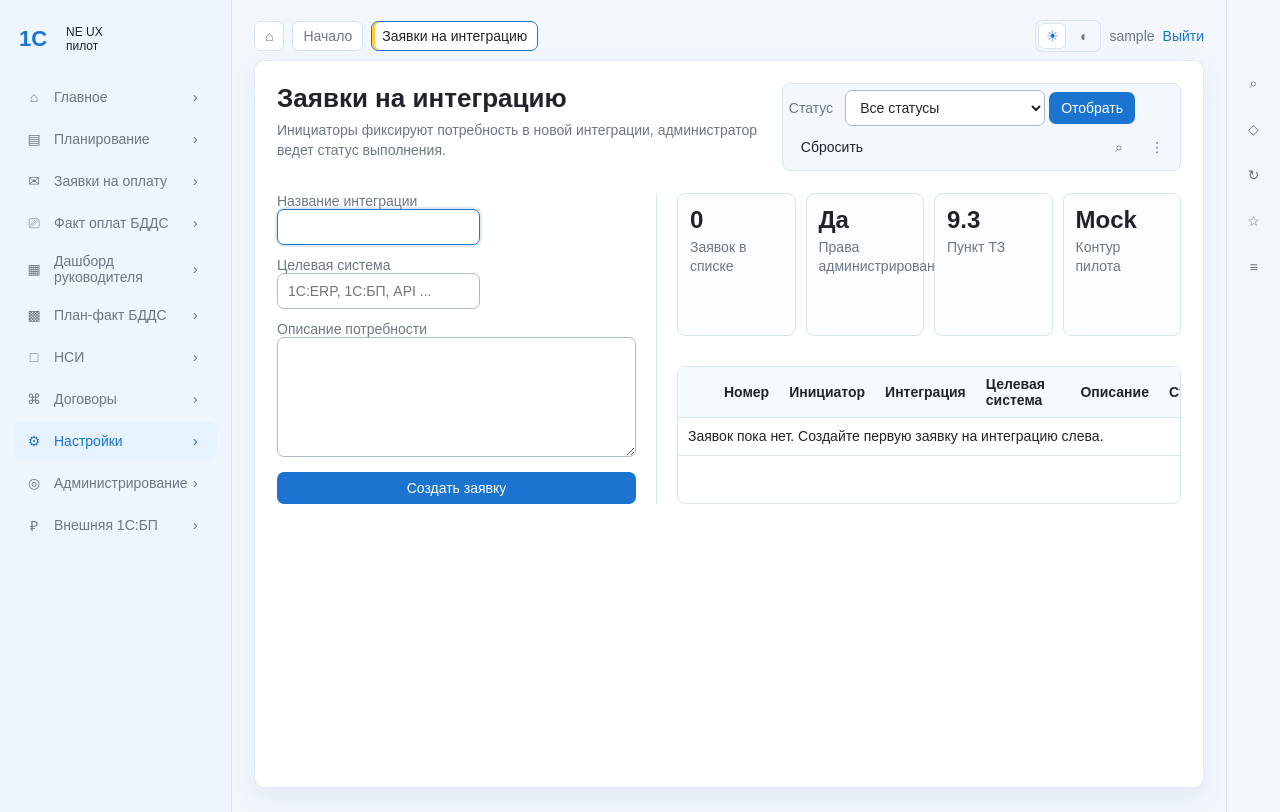
After one commit to vldsmelov/neux1c, a Django app: page /settings/integration-requests/ in a window 1280 px wide. The commit adds this page. Run offline with Django 5.2, Linux system fonts and the light colour scheme; the visitor is signed in with stand-in values (Sample User, id 1); data comes from the database, SQL or seed files in the repository; data that the repository does not hold is empty.

Commit message:
feat: add integration request workflow for admin setup

```diff
--- a/config/urls.py
+++ b/config/urls.py
@@ -8,6 +8,7 @@ from core.views import (
     contracts_tree,
     external_accounting,
     healthz,
+    integration_requests,
     manager_dashboard,
     nsi_dashboard,
     payment_facts,
@@ -33,6 +34,7 @@ urlpatterns = [
     path("login/", RoleAwareLoginView.as_view(), name="login"),
     path("logout/", LogoutView.as_view(), name="logout"),
     path("settings/theme/", set_theme_mode, name="set_theme_mode"),
+    path("settings/integration-requests/", integration_requests, name="integration_requests"),
     path("healthz/", healthz, name="healthz"),
     path("admin/", admin.site.urls),
 ]
--- a/core/services/access_control.py
+++ b/core/services/access_control.py
@@ -17,6 +17,7 @@ from core.models import (
     Currency,
     Department,
     ExternalPaymentDocument,
+    IntegrationRequest,
     Nomenclature,
     Organization,
     PaymentFact,
@@ -56,6 +57,7 @@ REFERENCE_MODELS = [
     BudgetLimitAdjustmentMonth,
     PaymentRequest,
     PaymentRequestControlSettings,
+    IntegrationRequest,
     ExternalPaymentDocument,
     SyncRun,
 ]
--- a/core/views.py
+++ b/core/views.py
@@ -24,6 +24,8 @@ from .models import (
     Counterparty,
     Currency,
     Department,
+    IntegrationRequest,
+    IntegrationRequestStatus,
     Nomenclature,
     Organization,
     PaymentFact,
@@ -49,6 +51,7 @@ from .services.budget_planning import (
 from .services.contract_reservations import build_contract_reservation_rows, build_contract_reservation_summary
 from .services.contract_tree import ContractTreeFilters, build_contract_tree
 from .services.external_accounting import paid_amount_for_contract, pay_contract, remaining_contract_amount
+from .services.integration_requests import create_integration_request, update_integration_request_status
 from .services.manager_dashboard import build_manager_dashboard
 from .services.payment_requests import (
     approve_payment_request,
@@ -92,6 +95,52 @@ def set_theme_mode(request):
 
 
 @role_required(UserRole.ADMINISTRATOR, UserRole.ECONOMIST, UserRole.MANAGER)
+def integration_requests(request):
+    if request.method == "POST":
+        action = request.POST.get("action")
+        try:
+            if action == "create":
+                create_integration_request(
+                    requested_by=request.user,
+                    integration_name=request.POST.get("integration_name", ""),
+                    target_system=request.POST.get("target_system", ""),
+                    description=request.POST.get("description", ""),
+                )
+                messages.success(request, "Заявка на интеграцию создана")
+            elif action == "set_status":
+                if not _is_administrator(request.user):
+                    raise ValueError("Изменять статус заявки может только администратор")
+                update_integration_request_status(
+                    request=get_object_or_404(IntegrationRequest, pk=request.POST.get("request_id")),
+                    admin_user=request.user,
+                    status=request.POST.get("status", ""),
+                    admin_comment=request.POST.get("admin_comment", ""),
+                )
+                messages.success(request, "Статус заявки обновлен")
+        except ValueError as exc:
+            messages.error(request, str(exc))
+        return redirect("integration_requests")
+
+    selected_status = (request.GET.get("status") or "").strip()
+    if selected_status not in IntegrationRequestStatus.values:
+        selected_status = ""
+
+    requests_query = IntegrationRequest.objects.select_related("requested_by", "assigned_admin")
+    if selected_status:
+        requests_query = requests_query.filter(status=selected_status)
+    requests_list = list(requests_query)
+
+    context = {
+        "active_section": "settings",
+        "requests": requests_list,
+        "status_choices": [("", "Все статусы")] + list(IntegrationRequestStatus.choices),
+        "selected_status": selected_status,
+        "can_manage_integration_requests": _is_administrator(request.user),
+    }
+    return render(request, "core/integration_requests.html", context)
+
+
+@role_required(UserRole.ADMINISTRATOR, UserRole.ECONOMIST, UserRole.MANAGER)
 def workspace(request):
     modules = [
         {
@@ -123,6 +172,12 @@ def workspace(request):
             "document": "Дашборд руководителя",
             "state": "Готово",
             "check": "Остатки + превышения + статусы",
+        },
+        {
+            "name": "Настройки",
+            "document": "Заявки на интеграцию",
+            "state": "В работе",
+            "check": "Запрос администратору",
         },
     ]
     counts = {
@@ -635,3 +690,10 @@ def _can_edit_payment_facts(user) -> bool:
         return True
     profile = getattr(user, "profile", None)
     return bool(profile and profile.role in [UserRole.ADMINISTRATOR, UserRole.ECONOMIST])
+
+
+def _is_administrator(user) -> bool:
+    if user.is_superuser:
+        return True
+    profile = getattr(user, "profile", None)
+    return bool(profile and profile.role == UserRole.ADMINISTRATOR)
--- a/templates/core/base.html
+++ b/templates/core/base.html
@@ -553,6 +553,7 @@
         <a class="app-tab {% if active_section == 'reports' %}is-active{% endif %}" href="/reports/manager/">Отчеты</a>
         <a class="app-tab {% if active_section == 'contracts' %}is-active{% endif %}" href="/contracts/reservations/">Договоры</a>
         <a class="app-tab {% if active_section == 'nsi' %}is-active{% endif %}" href="/nsi/">НСИ</a>
+        <a class="app-tab {% if active_section == 'settings' %}is-active{% endif %}" href="/settings/integration-requests/">Настройки</a>
         <a class="app-tab" href="/admin/">Администрирование</a>
     </div>
     <div class="app-shell">
@@ -586,7 +587,7 @@
                 <a class="app-nav-link {% if active_section == 'contracts' %}is-active{% endif %}" href="/contracts/reservations/">
                     <span class="app-nav-icon">⌘</span><span>Договоры</span><span>›</span>
                 </a>
-                <a class="app-nav-link" href="/">
+                <a class="app-nav-link {% if active_section == 'settings' %}is-active{% endif %}" href="/settings/integration-requests/">
                     <span class="app-nav-icon">⚙</span><span>Настройки</span><span>›</span>
                 </a>
                 <a class="app-nav-link" href="/admin/">
--- /dev/null
+++ b/templates/core/integration_requests.html
@@ -0,0 +1,128 @@
+{% extends "core/base.html" %}
+
+{% block title %}Заявки на интеграцию · NE UX{% endblock %}
+
+{% block tabs %}
+    <a class="app-tab is-active" href="/settings/integration-requests/">Заявки на интеграцию</a>
+{% endblock %}
+
+{% block content %}
+    <div class="app-page-head">
+        <div>
+            <h1 class="app-title">Заявки на интеграцию</h1>
+            <p class="app-subtitle">Инициаторы фиксируют потребность в новой интеграции, администратор ведет статус выполнения.</p>
+        </div>
+        <form class="command-bar" method="get">
+            <label class="field-label" for="status" style="margin: 0 8px 0 0;">Статус</label>
+            <select class="field-control-select" id="status" name="status" style="width: 200px;">
+                {% for value, label in status_choices %}
+                    <option value="{{ value }}" {% if selected_status == value %}selected{% endif %}>{{ label }}</option>
+                {% endfor %}
+            </select>
+            <button class="command-button-primary" type="submit">Отобрать</button>
+            <a class="command-button" href="/settings/integration-requests/">Сбросить</a>
+            <span class="command-spacer"></span>
+            <button class="icon-button" type="button">⌕</button>
+            <button class="icon-button" type="button">⋮</button>
+        </form>
+    </div>
+
+    <div class="document-grid">
+        <aside class="form-panel">
+            <form id="integration-request-form" method="post" class="form-stack">
+                {% csrf_token %}
+                <input type="hidden" name="action" value="create">
+                <div>
+                    <label class="field-label" for="integration_name">Название интеграции</label>
+                    <input class="field-control is-focused" id="integration_name" name="integration_name" value="">
+                </div>
+                <div>
+                    <label class="field-label" for="target_system">Целевая система</label>
+                    <input class="field-control" id="target_system" name="target_system" value="" placeholder="1С:ERP, 1С:БП, API ...">
+                </div>
+                <div>
+                    <label class="field-label" for="description">Описание потребности</label>
+                    <textarea id="description" name="description" style="width: 100%; min-height: 120px; border: 1px solid #aeb8c4; border-radius: 7px; padding: 10px; resize: vertical; background: var(--app-control); color: var(--app-text);"></textarea>
+                </div>
+                <button class="command-button-primary" type="submit">Создать заявку</button>
+            </form>
+        </aside>
+
+        <section class="data-panel stack">
+            <div class="metric-strip">
+                <div class="metric-cell">
+                    <div class="metric-value">{{ requests|length }}</div>
+                    <div class="metric-label">Заявок в списке</div>
+                </div>
+                <div class="metric-cell">
+                    <div class="metric-value">{% if can_manage_integration_requests %}Да{% else %}Нет{% endif %}</div>
+                    <div class="metric-label">Права администрирования</div>
+                </div>
+                <div class="metric-cell">
+                    <div class="metric-value">9.3</div>
+                    <div class="metric-label">Пункт ТЗ</div>
+                </div>
+                <div class="metric-cell">
+                    <div class="metric-value">Mock</div>
+                    <div class="metric-label">Контур пилота</div>
+                </div>
+            </div>
+
+            <div class="data-table-wrap">
+                <table class="data-table">
+                    <thead>
+                        <tr>
+                            <th class="checkbox-cell"></th>
+                            <th>Номер</th>
+                            <th>Инициатор</th>
+                            <th>Интеграция</th>
+                            <th>Целевая система</th>
+                            <th>Описание</th>
+                            <th>Статус</th>
+                            <th>Админ-комментарий</th>
+                            <th>Действие</th>
+                        </tr>
+                    </thead>
+                    <tbody>
+                        {% for item in requests %}
+                            <tr>
+                                <td><span class="fake-checkbox"></span></td>
+                                <td>{{ item.number }}</td>
+                                <td>{{ item.requested_by.username }}</td>
+                                <td>{{ item.integration_name }}</td>
+                                <td>{{ item.target_system }}</td>
+                                <td>{{ item.description|truncatechars:90 }}</td>
+                                <td><span class="badge">{{ item.get_status_display }}</span></td>
+                                <td>
+                                    {% if item.admin_comment %}{{ item.admin_comment|truncatechars:70 }}{% else %}—{% endif %}
+                                </td>
+                                <td>
+                                    {% if can_manage_integration_requests %}
+                                        <form method="post" class="form-stack" style="gap: 6px;">
+                                            {% csrf_token %}
+                                            <input type="hidden" name="action" value="set_status">
+                                            <input type="hidden" name="request_id" value="{{ item.id }}">
+                                            <select class="field-control-select" name="status" style="height: 30px;">
+                                                {% for value, label in status_choices %}
+                                                    {% if value %}
+                                                        <option value="{{ value }}" {% if value == item.status %}selected{% endif %}>{{ label }}</option>
+                                                    {% endif %}
+                                                {% endfor %}
+                                            </select>
+                                            <input class="field-control" name="admin_comment" value="{{ item.admin_comment }}" style="height: 30px;">
+                                            <button class="command-button" type="submit">Сохранить</button>
+                                        </form>
+                                    {% else %}
+                                        <span class="badge">Просмотр</span>
+                                    {% endif %}
+                                </td>
+                            </tr>
+                        {% empty %}
+                            <tr><td colspan="9">Заявок пока нет. Создайте первую заявку на интеграцию слева.</td></tr>
+                        {% endfor %}
+                    </tbody>
+                </table>
+            </div>
+        </section>
+    </div>
+{% endblock %}
--- a/templates/core/workspace.html
+++ b/templates/core/workspace.html
@@ -16,6 +16,7 @@
             <button class="command-button" type="button">Загрузить из 1С</button>
             <a class="command-button" href="/reports/manager/">Дашборд руководителя</a>
             <a class="command-button" href="/reports/plan-fact/">План-факт БДДС</a>
+            <a class="command-button" href="/settings/integration-requests/">Заявка на интеграцию</a>
             <span class="command-spacer"></span>
             <button class="icon-button" type="button">⌕</button>
             <button class="icon-button" type="button">⋮</button>
```
Also changed, not shown: core/admin.py (+8 -0 lines), core/models.py (+45 -0 lines), core/services/integration_requests.py (added, +79 -0 lines), core/test_integration_requests.py (added, +85 -0 lines), core/tests.py (+14 -0 lines), core/migrations/0010_integrationrequest.py (added).
